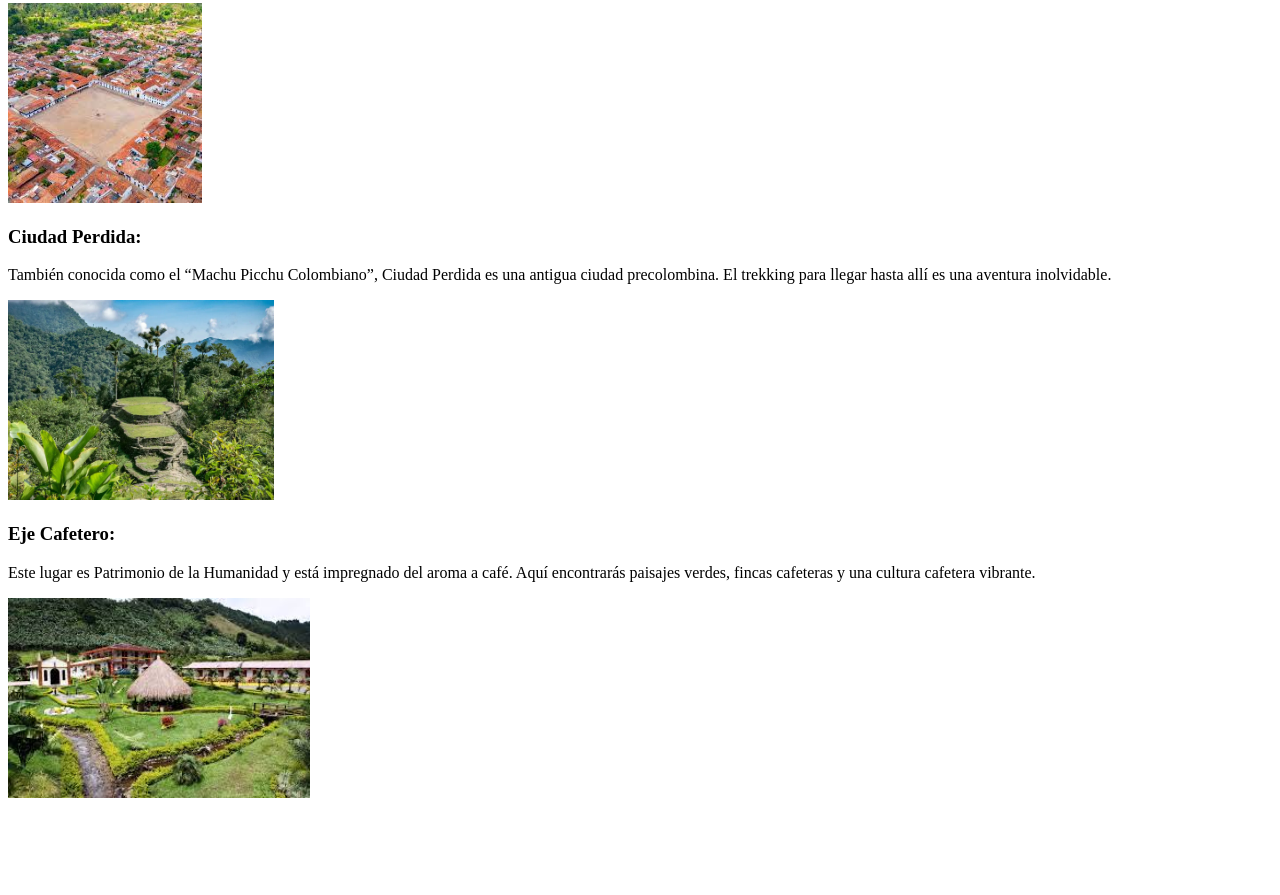
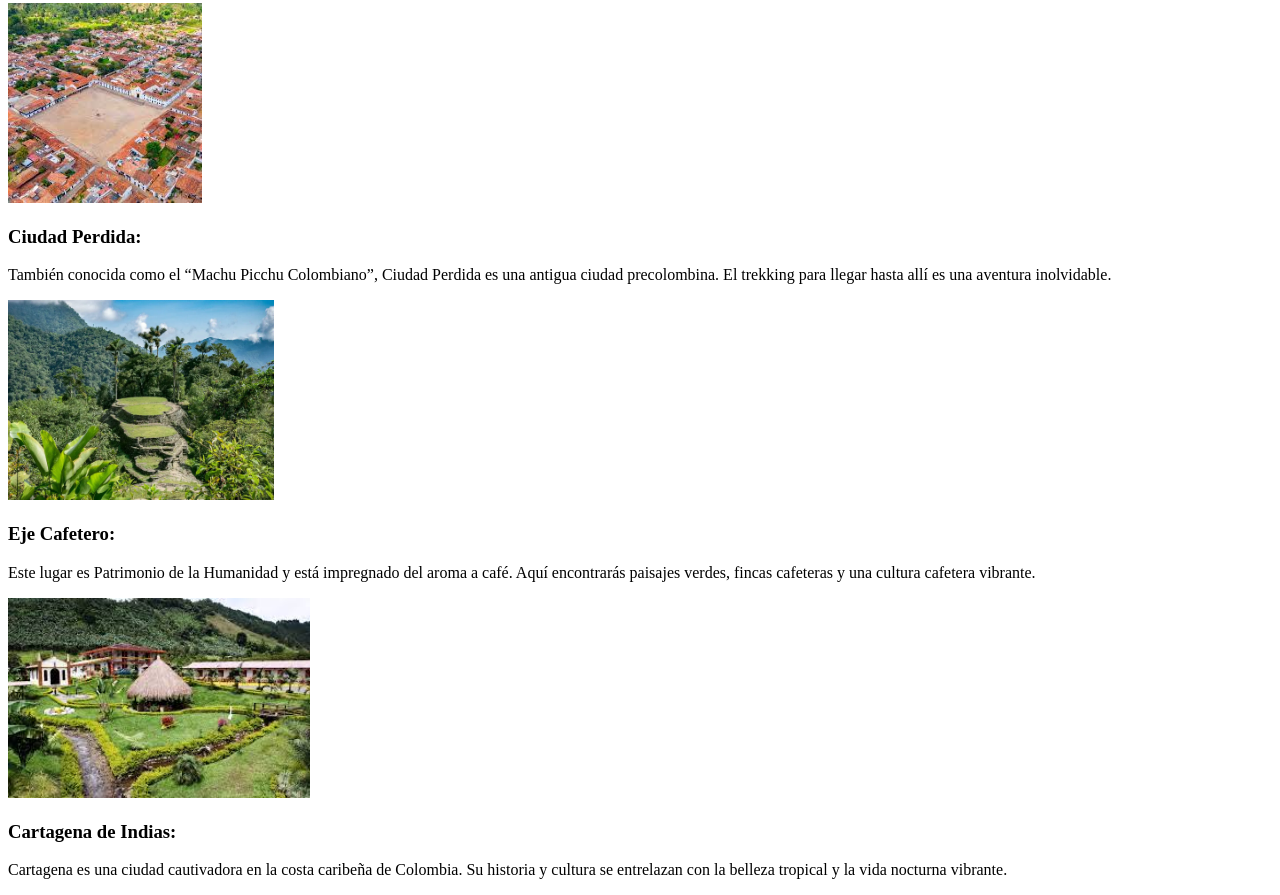
Before and after one commit to Aanuar2323/rubrica4, a plain HTML site: page index.html in a window 1280 px wide. Shown: the part 467-1362 px from the top of the page. Before the commit the page ends 1277 px from the top, so only its background shows below. Drawn offline with Linux system fonts and the light colour scheme.

Commit message:
Cartagena de Indias

```diff
--- a/index.html
+++ b/index.html
@@ -24,6 +24,10 @@
     <p>Este lugar es Patrimonio de la Humanidad y está impregnado del aroma a café. Aquí encontrarás paisajes verdes, fincas cafeteras y una cultura cafetera vibrante.</p>
     <img src="imagenes\images.jpeg" height="200">
 
+    <h3>Cartagena de Indias:</h3>
+    <p>Cartagena es una ciudad cautivadora en la costa caribeña de Colombia. Su historia y cultura se entrelazan con la belleza tropical y la vida nocturna vibrante.</p>
+
+
 
 </body>
 </html>
```
